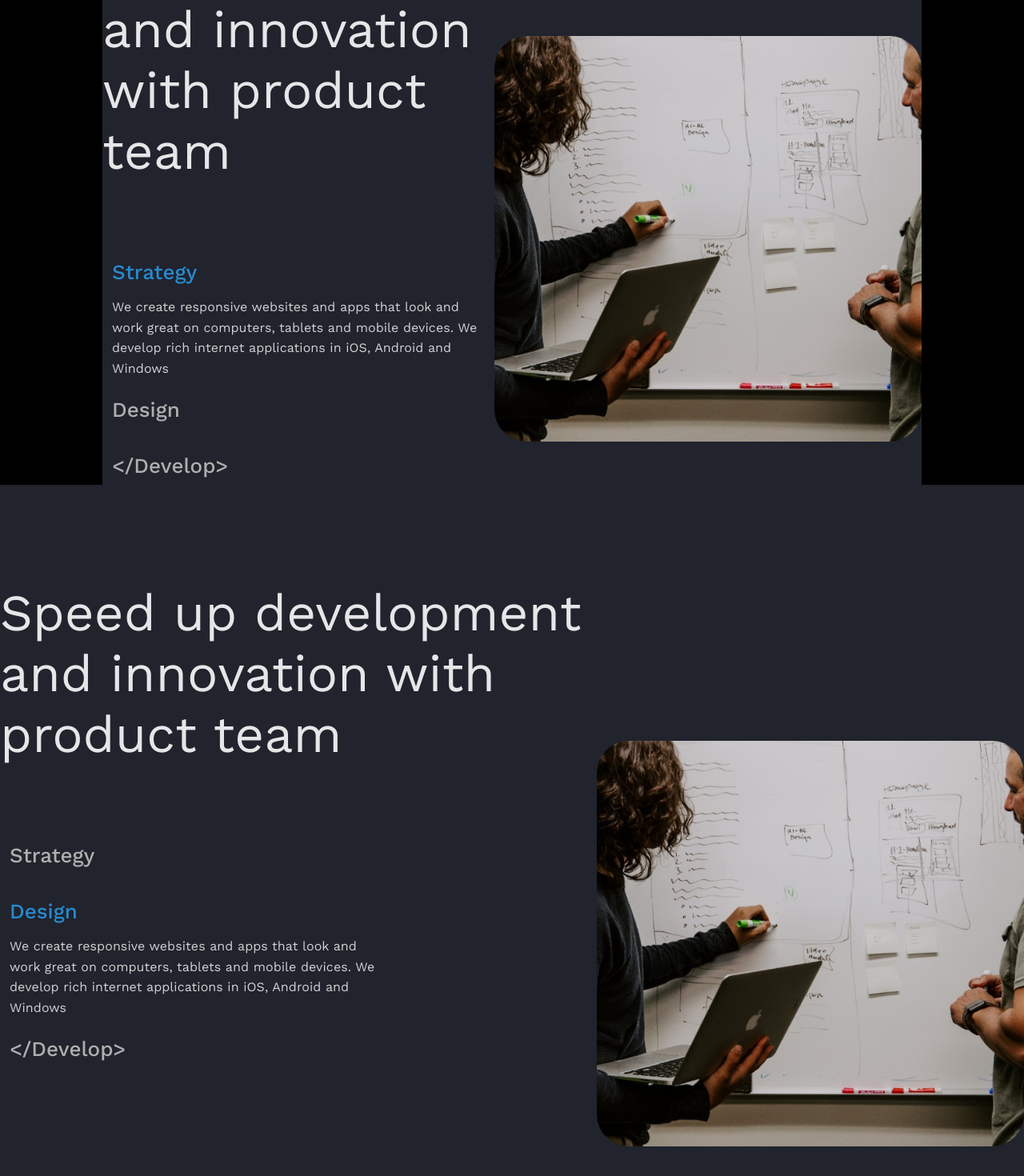
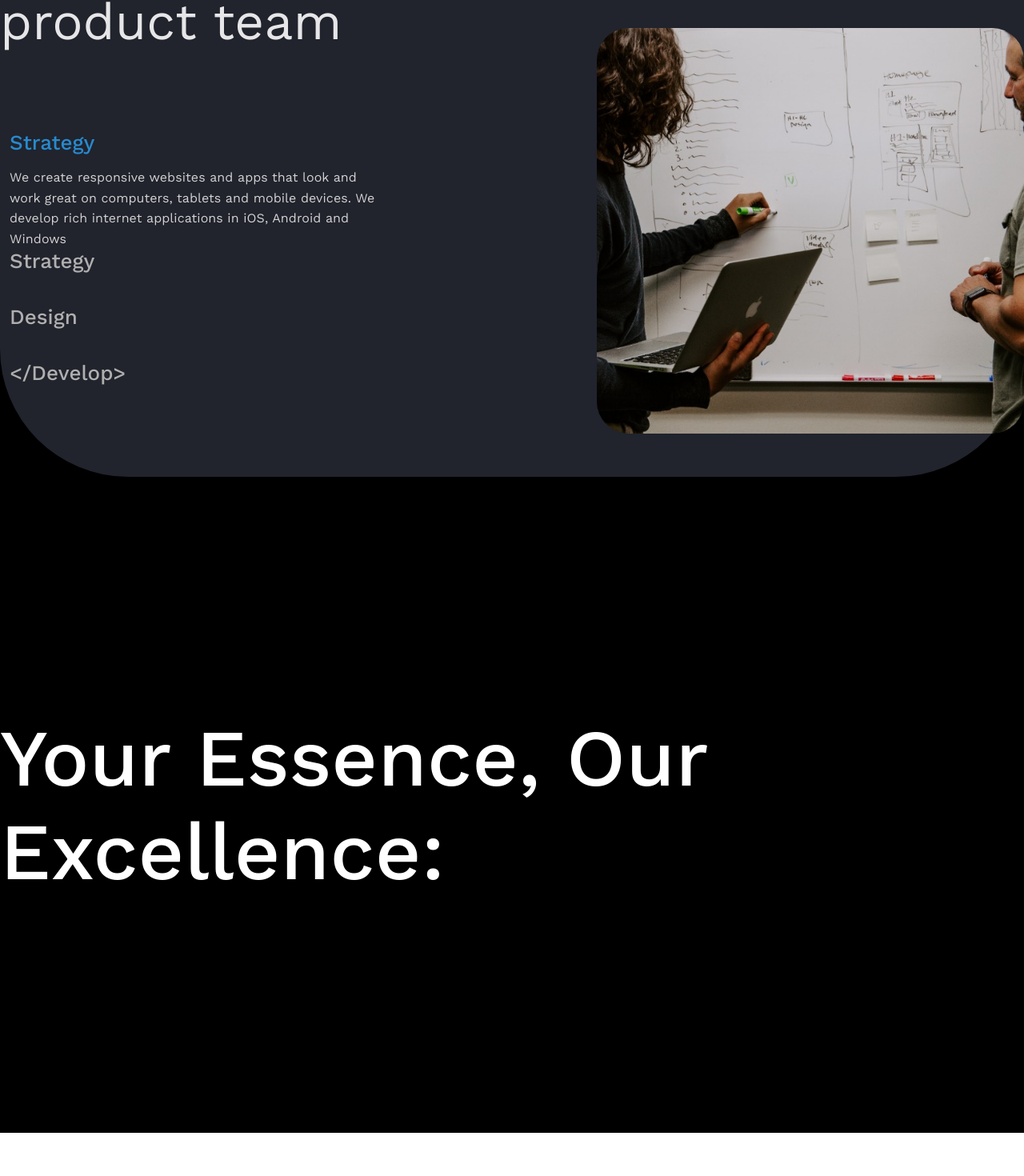
Before and after one commit to mdhrsamyak/syvar-portfolio-samyak, a React (Create React App) app: page / in a window 1280 px wide. Shown: the part 1125-2595 px from the top of the page at 80% size. After the commit the page ends 2541 px from the top, so only its background shows below. Built offline with nearby package versions, Linux system fonts and the light colour scheme.

Commit message:
main container animation done

```diff
--- a/src/App.css
+++ b/src/App.css
@@ -8,7 +8,7 @@
 }
 
 .top-part {
-  height: 850px;
+  height: 820px;
   background-color: var(--black);
   display: flex;
   justify-content: center;
--- a/src/App.js
+++ b/src/App.js
@@ -8,6 +8,9 @@ function App() {
         <div className="top-part-text">Your Essence, Our Excellence:</div>
       </div>
       <SamyakPart1 />
+      <div className="top-part">
+        <div className="top-part-text">Your Essence, Our Excellence:</div>
+      </div>
     </div>
   );
 }
--- a/src/component/SamyakPart1.jsx
+++ b/src/component/SamyakPart1.jsx
@@ -1,121 +1,159 @@
-import React, { useEffect } from "react";
+import React, { useEffect, useRef, useState } from "react";
 import "./syk.scss";
 import image1 from "./images/images.jpeg";
+import image2 from "./images/img2.jpeg";
+import image3 from "./images/img3.jpeg";
 import {
   motion,
-  useAnimation,
   useMotionValueEvent,
   useScroll,
+  useTransform,
 } from "framer-motion";
 
 function SamyakPart1() {
-  const controls = useAnimation();
+  const [activeTitle, setActiveTitle] = useState("strategy");
 
-  const { scrollYProgress } = useScroll();
+  // const { scrollYProgress } = useScroll();
+
+  // useMotionValueEvent(scrollYProgress, "change", (latest) => {
+  //   console.log("Page scroll: ", latest);
+  //   console.log(scrollYProgress);
+  // });
+
+  // useEffect(() => {
+  //   // Calculate the dynamic width based on scroll progress
+  //   const dynamicWidth = 80 + scrollYProgress.current * 20;
+
+  //   // Set the width with the controls
+  //   controls.start({ width: `${dynamicWidth}vw` });
+  // }, [scrollYProgress, controls]);
+
+  const ref = useRef(null);
+
+  const { scrollYProgress } = useScroll({
+    target: ref,
+    offset: ["0 1", "0.8 1"],
+  });
+
+  const scaleProgress = useTransform(scrollYProgress, [0, 1], [0.8, 1]);
+  const opacityProgress = useTransform(scrollYProgress, [0, 1], [0.8, 1]);
+  const borderProgress = useTransform(scrollYProgress, [0, 1], [160, -1]);
 
   useMotionValueEvent(scrollYProgress, "change", (latest) => {
     console.log("Page scroll: ", latest);
-    console.log(scrollYProgress);
+    // console.log(scrollYProgress);
   });
 
-  useEffect(() => {
-    // Calculate the dynamic width based on scroll progress
-    const dynamicWidth = 80 + scrollYProgress.current * 20;
-
-    // Set the width with the controls
-    controls.start({ width: `${dynamicWidth}vw` });
-  }, [scrollYProgress, controls]);
+  const transition = { duration: 0.5, ease: "easeInOut" };
 
   return (
     <>
       {/* Strategy */}
       <motion.div
+        ref={ref}
         className="syk-main-container"
         style={{
-          width: "80vw",
-          borderRadius: "80px 80px 0 0",
+          scale: scaleProgress,
+          opacity: opacityProgress,
+          borderRadius: borderProgress,
         }}
-        animate={controls}
       >
         <div className="syk-left-side">
           <div className="syk-main-text">
             Speed up development and innovation with product team
           </div>
           <div className="syk-strategy">
-            <div className="syk-medium-text">Strategy</div>
-            <div className="syk-small-text">
-              We create responsive websites and apps that look and work great on
-              computers, tablets and mobile devices. We develop rich internet
-              applications in iOS, Android and Windows
+            {activeTitle === "strategy" && (
+              <>
+                <motion.div
+                  className="syk-medium-text syk-blue-text"
+                  initial={{ opacity: 0, y: 20 }}
+                  animate={{ opacity: 1, y: 0 }}
+                  exit={{ opacity: 0, y: -20 }}
+                  transition={transition}
+                >
+                  Strategy
+                </motion.div>
+                <motion.div
+                  className="syk-small-text"
+                  initial={{ opacity: 0, y: 20 }}
+                  animate={{ opacity: 1, y: 0 }}
+                  exit={{ opacity: 0, y: -20 }}
+                  transition={transition}
+                >
+                  We create responsive websites and apps that look and work
+                  great on computers, tablets and mobile devices. We develop
+                  rich internet applications in iOS, Android and Windows
+                </motion.div>
+              </>
+              // ) : (
+            )}
+            <>
+              <div
+                className="syk-medium-text"
+                onClick={() => setActiveTitle("strategy")}
+              >
+                Strategy
               </div>
-            <div className="syk-medium-text syk-textmargin syk-gray-text">
+            </>
+            {/* )} */}
+
+            {activeTitle === "design" ? (
+              <>
+                <div className="syk-medium-text syk-textmargin syk-blue-text">
                   Design
                 </div>
-            <div className="syk-medium-text syk-textmargin syk-gray-text">
+                <div className="syk-small-text">
+                  We create responsive websites and apps that look and work
+                  great on computers, tablets and mobile devices. We develop
+                  rich internet applications in iOS, Android and Windows
+                </div>
+              </>
+            ) : (
+              <>
+                <div
+                  className="syk-medium-text syk-textmargin"
+                  onClick={() => setActiveTitle("design")}
+                >
+                  Design
+                </div>
+              </>
+            )}
+            {activeTitle === "develop" ? (
+              <>
+                <div className="syk-medium-text syk-textmargin syk-blue-text">
                   &lt;/Develop&gt;
                 </div>
+                <div className="syk-small-text">
+                  We create responsive websites and apps that look and work
+                  great on computers, tablets and mobile devices. We develop
+                  rich internet applications in iOS, Android and Windows
+                </div>
+              </>
+            ) : (
+              <>
+                <div
+                  className="syk-medium-text syk-textmargin"
+                  onClick={() => setActiveTitle("develop")}
+                >
+                  &lt;/Develop&gt;
+                </div>
+              </>
+            )}
           </div>
         </div>
         <div className="syk-right-side">
           <div className="syk-image-container">
+            {activeTitle === "strategy" ? (
               <img src={image1} />
+            ) : activeTitle === "design" ? (
+              <img src={image2} />
+            ) : (
+              <img src={image3} />
+            )}
           </div>
         </div>
       </motion.div>
-
-      {/* Design */}
-      <div className="syk-main-container">
-        <div className="syk-left-side">
-          <div className="syk-main-text">
-            Speed up development and innovation with product team
-          </div>
-          <div className="syk-strategy">
-            <div className="syk-medium-text syk-gray-text">Strategy</div>
-            <div className="syk-medium-text syk-textmargin">Design</div>
-            <div className="syk-small-text">
-              We create responsive websites and apps that look and work great on
-              computers, tablets and mobile devices. We develop rich internet
-              applications in iOS, Android and Windows
-            </div>
-            <div className="syk-medium-text syk-textmargin syk-gray-text">
-              &lt;/Develop&gt;
-            </div>
-          </div>
-        </div>
-        <div className="syk-right-side">
-          <div className="syk-image-container">
-            <img src={image1} />
-          </div>
-        </div>
-      </div>
-
-      {/* Develop */}
-      <div className="syk-main-container">
-        <div className="syk-left-side">
-          <div className="syk-main-text ">
-            Speed up development and innovation with product team
-          </div>
-          <div className="syk-strategy">
-            <div className="syk-medium-text syk-gray-text">Strategy</div>
-            <div className="syk-medium-text syk-textmargin syk-gray-text">
-              Design
-            </div>
-            <div className="syk-medium-text syk-textmargin">
-              &lt;/Develop&gt;
-            </div>
-            <div className="syk-small-text">
-              We create responsive websites and apps that look and work great on
-              computers, tablets and mobile devices. We develop rich internet
-              applications in iOS, Android and Windows
-            </div>
-          </div>
-        </div>
-        <div className="syk-right-side">
-          <div className="syk-image-container">
-            <img src={image1} />
-          </div>
-        </div>
-      </div>
     </>
   );
 }
--- a/src/component/syk.scss
+++ b/src/component/syk.scss
@@ -5,7 +5,8 @@
   flex-direction: row;
   justify-content: center;
   width: 100vw;
-  padding: 122px 0 54px;
+  padding: 142px 0 54px;
+  // border-radius: 80px 80px 0 0;
 
   .syk-left-side {
     max-width: 823px;
@@ -32,7 +33,7 @@
       margin-left: 12px;
 
       .syk-medium-text {
-        color: var(--color-blue-600, #278acd);
+        color: var(--color-gray-400, #afafaf);
         font-family: Work Sans;
         font-size: 26px;
         font-style: normal;
@@ -40,14 +41,15 @@
         line-height: normal;
 
         margin-bottom: 16px;
+        cursor: pointer;
       }
 
       .syk-textmargin {
         margin-top: 24px;
       }
 
-      .syk-gray-text {
-        color: var(--color-gray-400, #afafaf);
+      .syk-blue-text {
+        color: var(--color-blue-600, #278acd);
       }
 
       .syk-small-text {
```
Also changed, not shown: src/component/images/img2.jpeg (added), src/component/images/img3.jpeg (added). Lines whose indentation alone changed are shown as unchanged.
